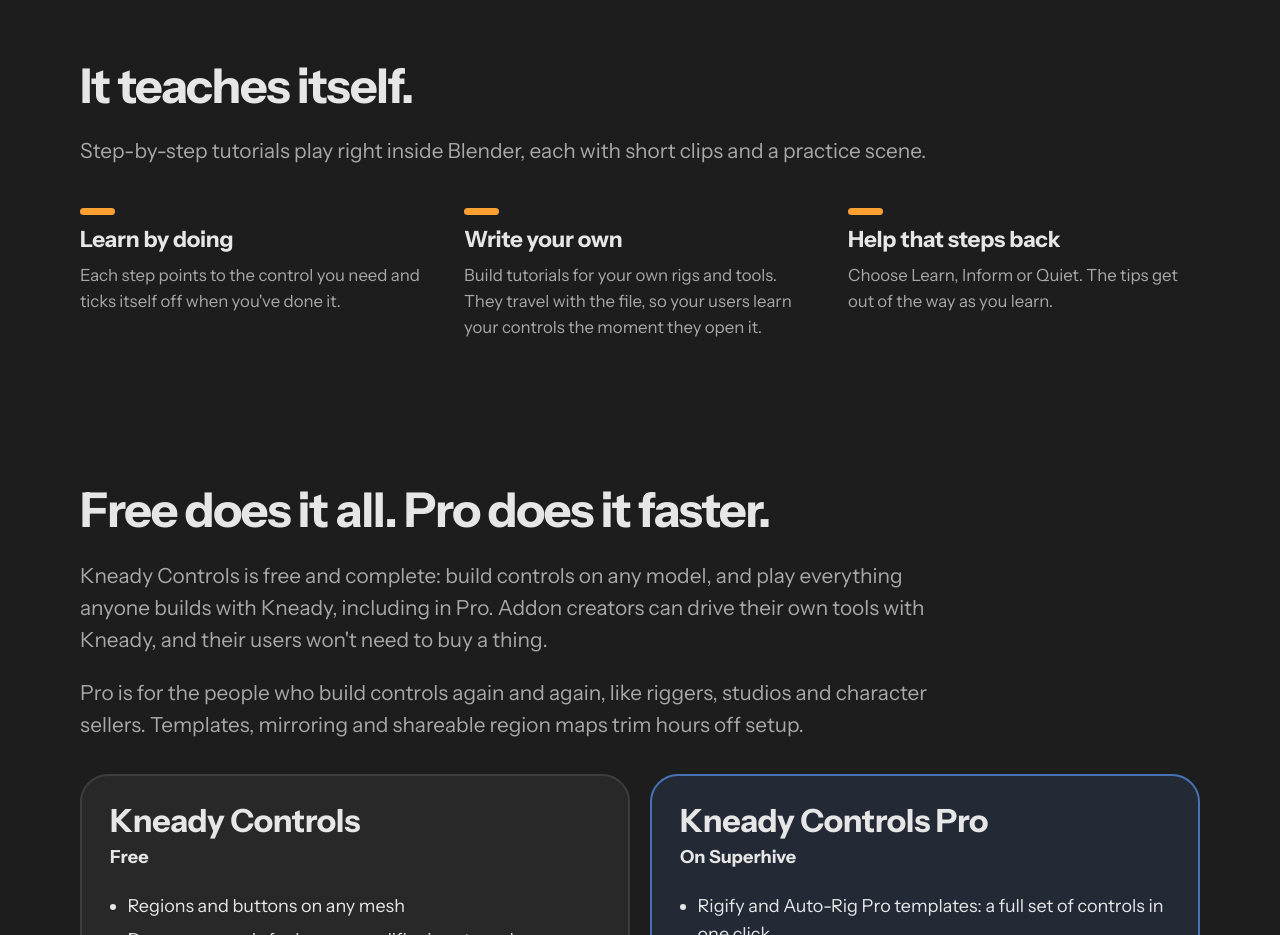
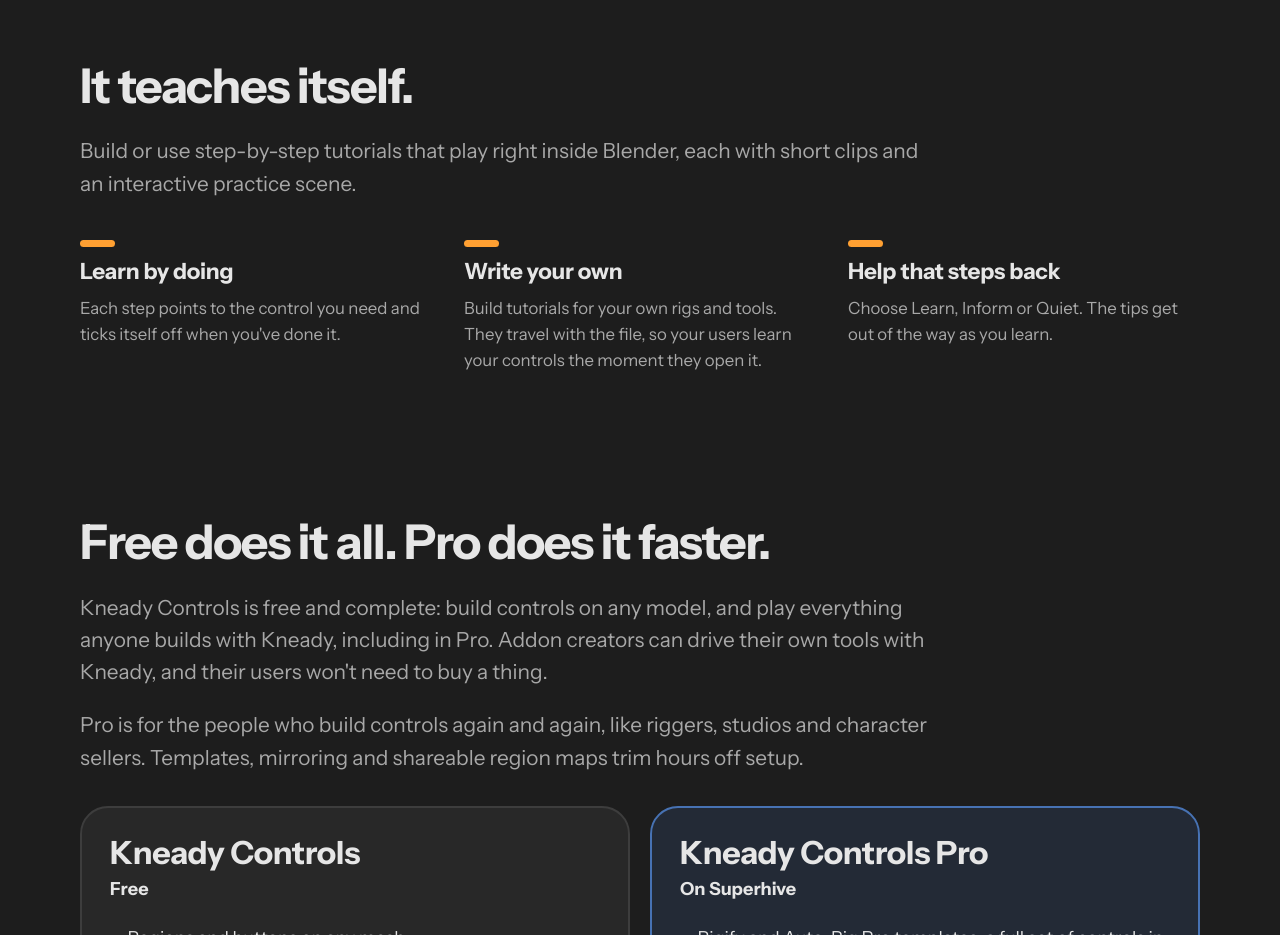
Before and after one commit to GregBrown-VIbes/spacesquirrel.studio, a plain HTML site: page index.html in a window 1280 px wide. Shown: the part 2000-2935 px from the top of the page. Drawn offline with Linux system fonts and the light colour scheme.

Commit message:
Update tutorials intro
Co-Authored-By: Claude Opus 5.5 <noreply@anthropic.com>
Claude-Session: https://claude.ai/code/session_011FgWV8bquHN6WZqSm2u9WQ

```diff
--- a/index.html
+++ b/index.html
@@ -82,7 +82,7 @@
 
     <section id="tutorials" aria-labelledby="tutorials-title">
       <h2 id="tutorials-title">It teaches itself.</h2>
-      <p class="lede">Step-by-step tutorials play right inside Blender, each with short clips and a practice scene.</p>
+      <p class="lede">Build or use step-by-step tutorials that play right inside Blender, each with short clips and an interactive practice scene.</p>
       <div class="does">
         <div>
           <h3>Learn by doing</h3>
```
